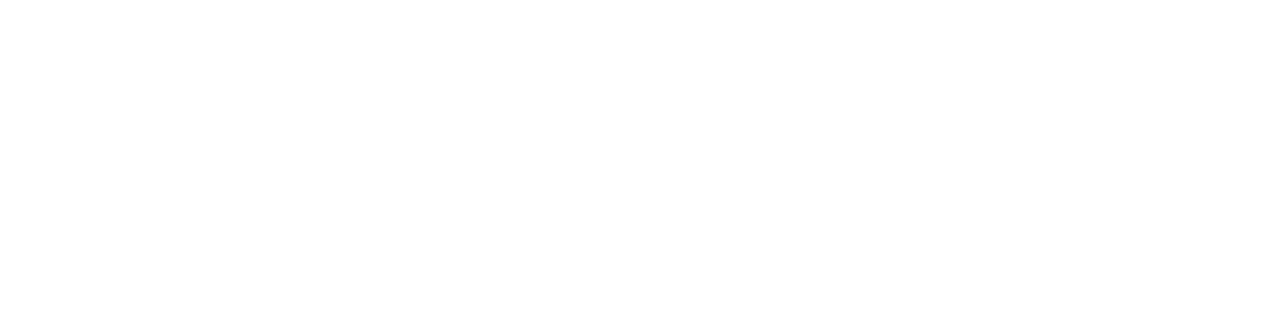
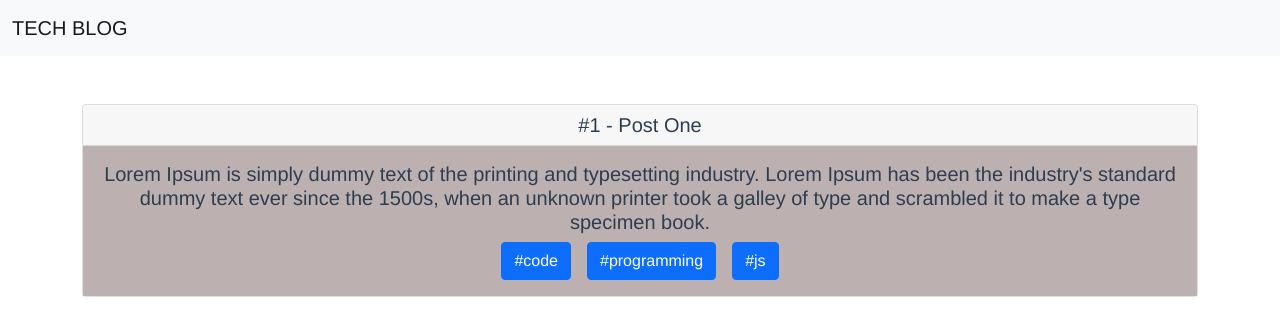
Before and after one commit to gimnakatugampala/tech-blog, a Vue app: page /posts/1 in a window 1280 px wide. Before the commit this address had no page. Shown: the top 336 px of the page. Built offline with nearby package versions, Linux system fonts and the light colour scheme; data requests are answered from the project's data file.

Commit message:
added the singlepost with composables

```diff
--- a/src/components/PostList.vue
+++ b/src/components/PostList.vue
@@ -1,18 +1,17 @@
 <template>
     <div class="card" v-for="post in posts" :key="post.id">
-    <h5 class="card-header">#{{post.id}} - {{post.title}}</h5>
-    <div class="card-body">
-    <h5 class="card-title">{{post.body}}</h5>
-    <a href="#" class="btn btn-primary mx-2" v-for="tags in post.tags">#{{tags}}</a>
-  </div>
-</div>
+        <SinglePost :post="post"/>
+    </div>
 </template>
 
 <script>
+import SinglePost from '@/components/SinglePost.vue'
+
 export default {
     props:['posts'],
-    setup(posts) {
-        console.log(posts)
+    components:{SinglePost},
+    setup() {
+
     }
 }
 </script>
--- /dev/null
+++ b/src/components/SinglePost.vue
@@ -0,0 +1,29 @@
+<template>
+    <router-link :to="{name: 'Single',params:{ id:post.id}}">
+    <h5 class="card-header">#{{post.id}} - {{post.title}}</h5>
+    </router-link>
+    <div class="card-body">
+    <h5 class="card-title">{{post.body}}</h5>
+    <a href="#" class="btn btn-primary mx-2" v-for="tags in post.tags">#{{tags}}</a>
+  </div>
+
+</template>
+
+<script>
+import Navbar from '@/components/Navbar.vue'
+
+export default {
+    props:['post'],
+    components: {
+    Navbar
+  },
+  setup(){
+
+  }
+
+}
+</script>
+
+<style>
+
+</style>
--- /dev/null
+++ b/src/composables/getPost.js
@@ -0,0 +1,23 @@
+import { ref } from 'vue'
+
+const getPost = (id) => {
+    const post = ref([])
+    const error = ref(null)
+
+    const load = async () =>{
+      try{
+        let data = await fetch('http://localhost:3000/blogs/'+id)
+        if(!data.ok){
+          throw Error('The Post Not Found!')
+        }
+        post.value = await data.json();
+      }
+      catch(err){
+        error.value = err.message
+        console.log(error.value)
+      }
+    }
+    return {post,error,load}
+}
+
+export default getPost
--- /dev/null
+++ b/src/composables/getPosts.js
@@ -0,0 +1,23 @@
+import { ref } from 'vue'
+
+const getPosts = () => {
+    const posts = ref([])
+    const error = ref(null)
+
+    const load = async () =>{
+      try{
+        let data = await fetch('http://localhost:3000/blogs')
+        if(!data.ok){
+          throw Error('No Data Available!')
+        }
+        posts.value = await data.json();
+      }
+      catch(err){
+        error.value = err.message
+        console.log(error.value)
+      }
+    }
+    return {posts,error,load}
+}
+
+export default getPosts
--- a/src/router/index.js
+++ b/src/router/index.js
@@ -1,5 +1,6 @@
 import { createRouter, createWebHistory } from 'vue-router'
 import Home from '../views/Home.vue'
+import Single from '../views/Single.vue'
 
 const routes = [
   {
@@ -8,12 +9,10 @@
     component: Home
   },
   {
-    path: '/about',
-    name: 'About',
-    // route level code-splitting
-    // this generates a separate chunk (about.[hash].js) for this route
-    // which is lazy-loaded when the route is visited.
-    component: () => import(/* webpackChunkName: "about" */ '../views/About.vue')
+    path: '/posts/:id',
+    name: 'Single',
+    component:Single,
+    props:true
   }
 ]
 
--- a/src/views/About.vue
+++ /dev/null
@@ -1,5 +0,0 @@
-<template>
-  <div class="about">
-    <h1>This is an about page</h1>
-  </div>
-</template>
--- a/src/views/Home.vue
+++ b/src/views/Home.vue
@@ -14,7 +14,8 @@
 import Navbar from '@/components/Navbar.vue'
 import Filter from '@/components/Filter.vue'
 import PostList from '@/components/PostList.vue'
-import { ref } from 'vue'
+import getPosts from '../composables/getPosts.js'
+
 
 export default {
   name: 'Home',
@@ -24,22 +25,8 @@
     PostList
   },
   setup(){
-    const posts = ref([])
-    const error = ref(null)
 
-    const load = async () =>{
-      try{
-        let data = await fetch('http://localhost:3000/blogs')
-        if(!data.ok){
-          throw Error('No Data Available!')
-        }
-        posts.value = await data.json();
-      }
-      catch(err){
-        error.value = err.message
-        console.log(error.value)
-      }
-    }
+    const {posts ,error ,load} = getPosts()
 
     load()
 
--- /dev/null
+++ b/src/views/Single.vue
@@ -0,0 +1,37 @@
+<template>
+<Navbar />
+<div class="container mt-5">
+    <div class="card">
+        <h5 class="card-header">#{{post.id}} - {{post.title}}</h5>
+    <div class="card-body">
+    <h5 class="card-title">{{post.body}}</h5>
+    <a href="#" class="btn btn-primary mx-2" v-for="tags in post.tags">#{{tags}}</a>
+    </div>
+    </div>
+    </div>
+</template>
+
+<script>
+import Navbar from '@/components/Navbar.vue'
+import getPost from '../composables/getPost.js'
+
+
+export default {
+    props:['id'],
+    components:{
+        Navbar
+    },
+    setup(props){
+        const {post,error,load} = getPost(props.id)
+        load();
+
+        return  {post,error}
+
+    }
+
+}
+</script>
+
+<style>
+
+</style>
```
